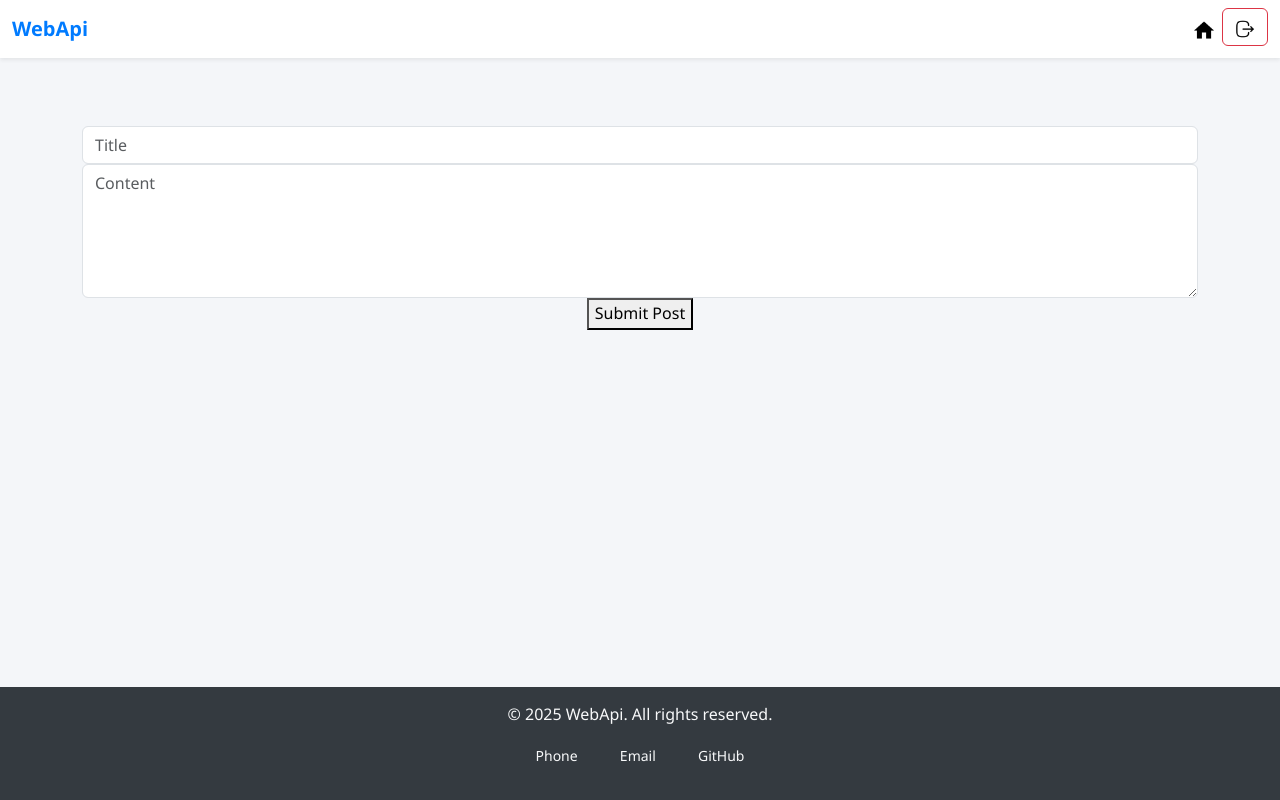
After one commit to RabihMoustapha/IDS.PHP_2024_2025, a PHP site: page /Post/Create.php in a window 1280 px wide. The commit adds this page. Run offline with PHP 8.4, Linux system fonts and the light colour scheme.

Commit message:
Implement post creation functionality and restructure login handling

```diff
--- /dev/null
+++ b/Frontend/CSS/Post/Create.css
@@ -0,0 +1,125 @@
+body {
+    background-color: #f4f6f9;
+    font-family: 'Segoe UI', Tahoma, Geneva, Verdana, sans-serif;
+    font-size: 16px;
+    line-height: 1.6;
+    color: #333;
+    margin: 0;
+    padding: 0;
+}
+
+header {
+    margin-bottom: 20px;
+}
+
+.navbar {
+    box-shadow: 0 4px 8px rgba(0, 0, 0, 0.1);
+    background-color: #ffffff !important;
+}
+
+.navbar-brand {
+    font-weight: bold;
+    color: #007bff;
+}
+
+.navbar-toggler {
+    border: none;
+}
+
+.nav-link img {
+    transition: transform 0.3s ease;
+}
+
+.nav-link:hover img {
+    transform: scale(1.1);
+}
+
+main {
+    text-align: center;
+    padding: 50px 0;
+}
+
+main h1 {
+    color: #007bff;
+    font-size: 2.5em;
+    margin-bottom: 10px;
+}
+
+main p {
+    font-size: 1.2em;
+    color: #555;
+}
+
+.form-container {
+    max-width: 600px;
+    margin: 50px auto;
+    padding: 20px;
+    background-color: #ffffff;
+    border: 1px solid #ddd;
+    border-radius: 12px;
+    box-shadow: 0 6px 12px rgba(0, 0, 0, 0.1);
+    position: relative;
+    text-align: left;
+}
+
+.form-container input,
+.form-container textarea {
+    width: 100%;
+    padding: 10px;
+    margin-bottom: 15px;
+    border: 1px solid #ccc;
+    border-radius: 8px;
+    font-size: 14px;
+}
+
+.form-container input:focus,
+.form-container textarea:focus {
+    border-color: #0056b3;
+    box-shadow: 0 0 0 0.25rem rgba(0, 86, 179, 0.25);
+}
+
+.form-container button {
+    width: 100%;
+    padding: 12px;
+    font-size: 14px;
+    background-color: #007bff;
+    color: white;
+    border: none;
+    border-radius: 8px;
+    cursor: pointer;
+    transition: background-color 0.3s ease, transform 0.3s ease;
+}
+
+.form-container button:hover {
+    background-color: #0056b3;
+    transform: translateY(-2px);
+}
+
+.container-layer {
+    display: flex;
+    justify-content: center;
+    align-items: center;
+    height: 100vh;
+    padding: 20px;
+}
+
+.footer {
+    background-color: #343a40;
+    color: #f8f9fa;
+    text-align: center;
+    padding: 15px 0;
+    position: fixed;
+    bottom: 0;
+    width: 100%;
+}
+
+.footer a {
+    color: #f8f9fa;
+    text-decoration: none;
+    margin: 0 15px;
+    font-size: 14px;
+}
+
+.footer a:hover {
+    text-decoration: underline;
+}
--- /dev/null
+++ b/Frontend/JS/Post/Create.js
@@ -0,0 +1,33 @@
+const title = document.getElementById("title");
+const description = document.getElementById("description");
+const post = "http://localhost/IDS/Backend/Post.php";
+
+async function Create() {
+    const requestData = {
+        title: title.value,
+        description: description.value,
+    };
+
+    try {
+        const response = await fetch(post, {
+            method: "POST",
+            headers: {
+                "Content-Type": "application/json",
+            }, body: JSON.stringify(requestData),
+        });
+
+        if (!response.ok) throw new Error("Login Failed");
+        const data = await response.json();
+        console.log(data);
+
+        if (data.success && Array.isArray(data.item)) {
+            alert("Data created");
+            window.location.href = "../Home.php";
+        } else {
+            alert("Data creation failed: " + (data.message || "Invalid data structure"));
+        }
+    } catch (err) {
+        console.error("Data error:", err);
+        alert("An error occurred during fetching.");
+    }
+}
--- /dev/null
+++ b/Frontend/Post/Create.php
@@ -0,0 +1,67 @@
+<!DOCTYPE html>
+<html lang="en">
+
+<head>
+    <meta charset="UTF-8">
+    <meta name="viewport" content="width=device-width, initial-scale=1.0">
+    <title>Create Post</title>
+    <link rel="icon" type="image/x-icon" href="../IMG/api.png">
+
+    <!-- CSS -->
+    <link rel="stylesheet" href="https://cdn.jsdelivr.net/npm/bootstrap@5.3.3/dist/css/bootstrap.min.css">
+    <link rel="stylesheet" href="../CSS/Post/Create.css">
+</head>
+
+<body>
+    <header>
+        <nav class="navbar navbar-expand-lg navbar-light bg-light shadow-sm">
+            <div class="container-fluid">
+                <a class="navbar-brand" href="Home.html">WebApi</a>
+                <button class="navbar-toggler" type="button" data-bs-toggle="collapse" data-bs-target="#navbarNav" aria-controls="navbarNav" aria-expanded="false" aria-label="Toggle navigation">
+                    <span class="navbar-toggler-icon"></span>
+                </button>
+                <div class="collapse navbar-collapse" id="navbarNav">
+                    <ul class="navbar-nav ms-auto">
+                        <li class="nav-item">
+                            <a class="nav-link" href="Home.html">
+                                <img src="../IMG/home.png" alt="Home" class="../IMG-fluid" style="width: 20px; height: 20px;">
+                            </a>
+                        </li>
+                        <li class="nav-item">
+                            <button class="btn btn-outline-danger" onclick="Logout()">
+                                <img src="../IMG/logout.png" alt="Logout" class="../IMG-fluid" style="width: 20px; height: 20px;">
+                            </button>
+                        </li>
+                    </ul>
+                </div>
+            </div>
+        </nav>
+    </header>
+
+    <main class="container py-5">
+        <div class="form-floating">
+            <form action="javascript:void(0)" method="post" onsubmit="Create()">
+                <input type="text" class="form-control" placeholder="Title" name="title" required>
+                <textarea class="form-control" placeholder="Content" name="content" rows="5" required></textarea>
+                <button type="submit">Submit Post</button>
+            </form>
+        </div>
+    </main>
+
+    <footer class="footer">
+        <div class="container">
+            <p>&copy; 2025 WebApi. All rights reserved.</p>
+            <ul class="list-inline">
+                <li class="list-inline-item"><a href="tel:+961818140764">Phone</a></li>
+                <li class="list-inline-item"><a href="mailto:mostapharabih59@gmail.com">Email</a></li>
+                <li class="list-inline-item"><a href="https://github.com/RabihMoustapha" target="_blank">GitHub</a></li>
+            </ul>
+        </div>
+    </footer>
+
+    <!-- JS -->
+    <script src="https://cdn.jsdelivr.net/npm/bootstrap@5.3.3/dist/js/bootstrap.bundle.min.js"></script>
+    <script src="JS/Post/Create.js"></script>
+</body>
+
+</html>
```
Also changed, not shown: Backend/Post.php (+8 -8 lines), Frontend/CSS/Home.css (added, +82 -0 lines), Frontend/Create/Post.php (deleted, +0 -38 lines), Frontend/Home.php (+56 -3 lines), Frontend/JS/Create/Post.js (deleted, +0 -36 lines), Frontend/JS/Home.js (+20 -20 lines), Frontend/JS/Profile/Login.js (renamed from Frontend/JS/Login.js).
